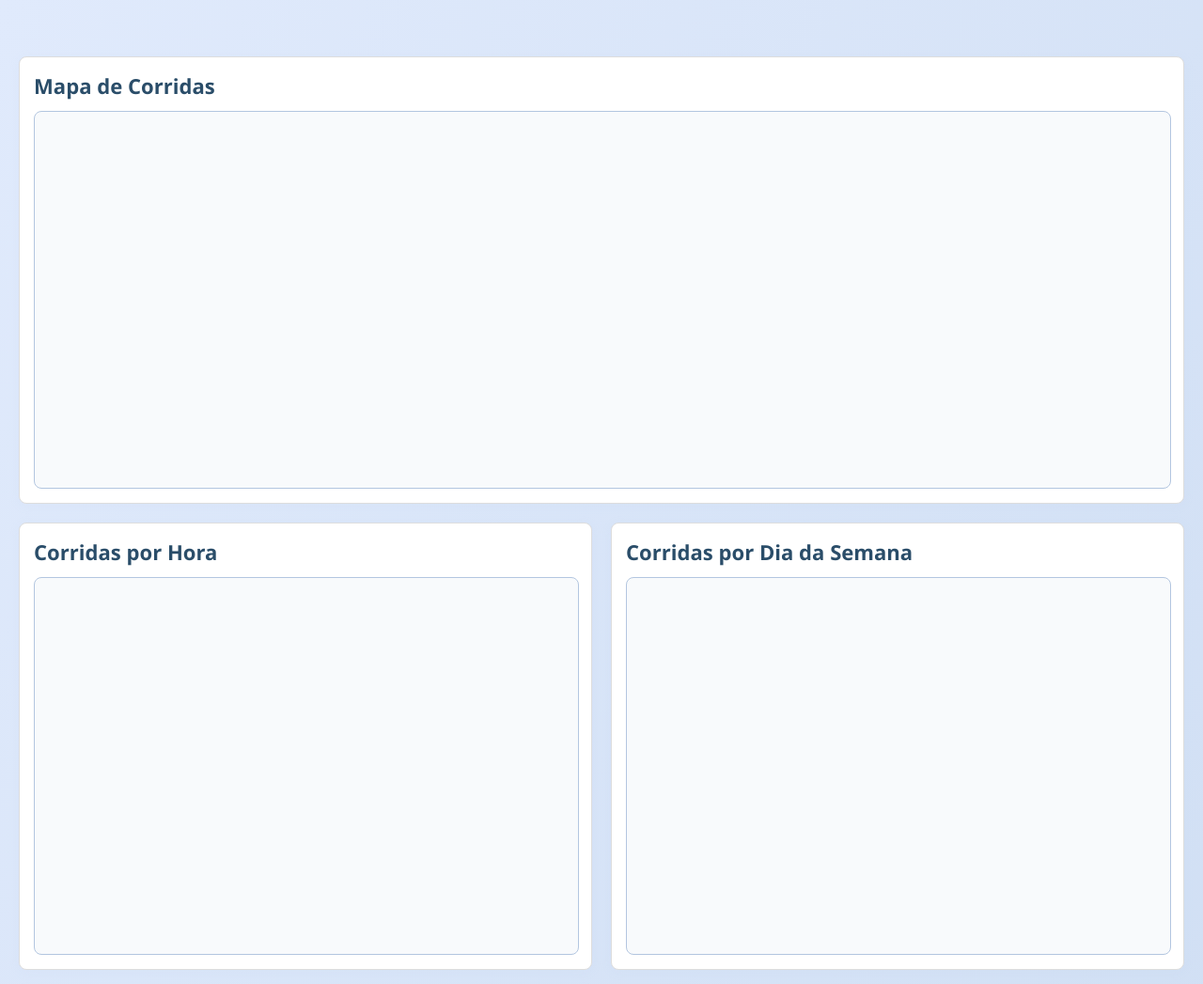
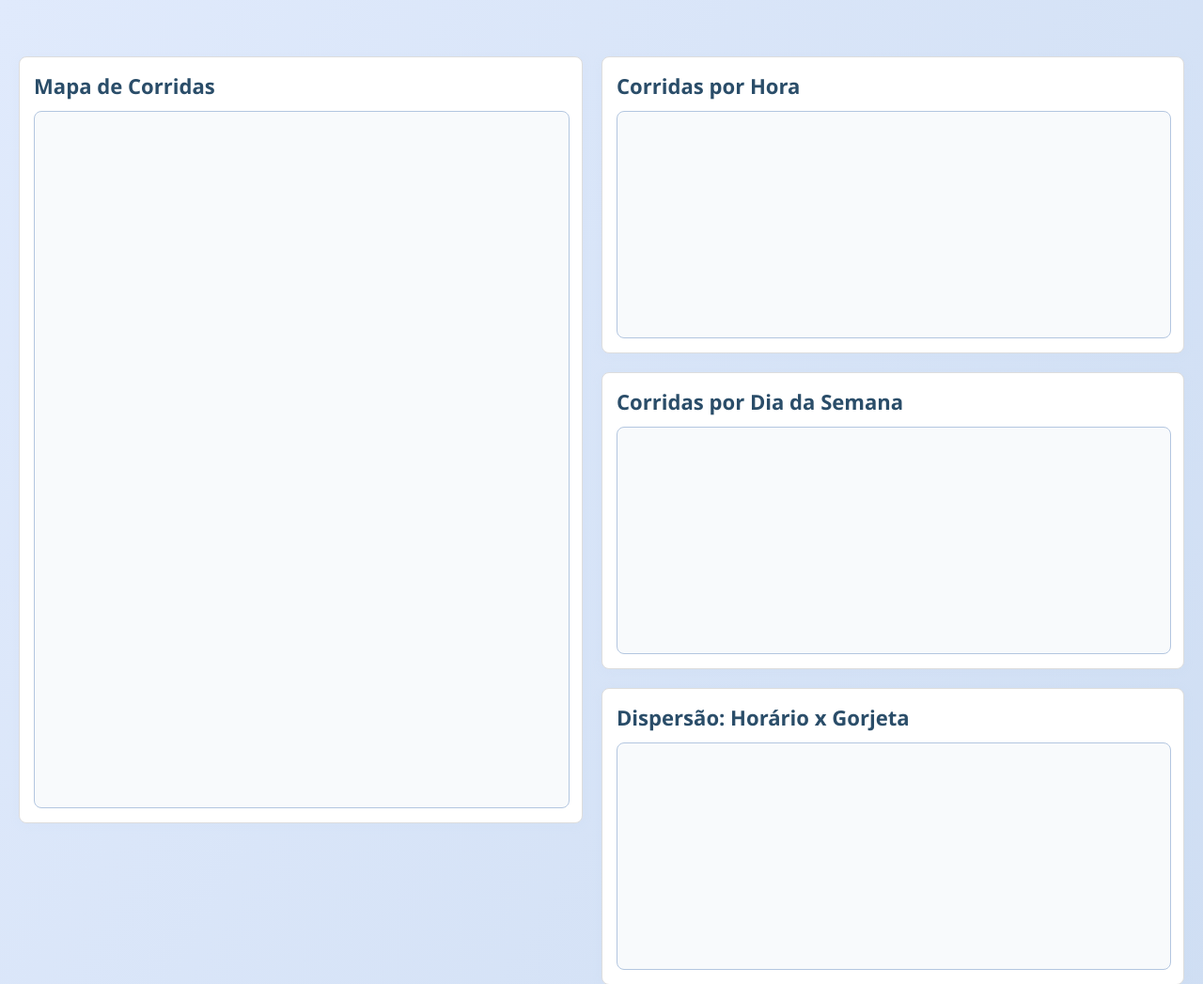
Before and after one commit to mauvernaz/trab-vis-2, a website built with Vite: page index.html in a window 1280 px wide. Shown: the top 1047 px of the page at 94% size. Built offline with nearby package versions, Linux system fonts and the light colour scheme; what @duckdb/duckdb-wasm would draw is missing.

Commit message:
edit layout

```diff
--- a/index.css
+++ b/index.css
@@ -10,15 +10,31 @@ body {
 
 #dashboard {
   display: grid;
-  grid-template-columns: 1fr 1fr;
+  grid-template-columns: 600px 1fr;
+  grid-template-rows: repeat(3, auto);
   gap: 20px;
   max-width: 1400px;
   margin: 40px auto;
   padding: 20px;
+  align-items: start;
 }
 
+/* Novo layout dos containers */
 #map-chart {
-  grid-column: 1 / 3;
+  grid-column: 1;
+  grid-row: 1 / span 3;
+}
+#line-chart {
+  grid-column: 2;
+  grid-row: 1;
+}
+#bar-chart {
+  grid-column: 2;
+  grid-row: 2;
+}
+#scatter-plot {
+  grid-column: 2;
+  grid-row: 3;
 }
 
 .chart-container {
@@ -41,11 +57,16 @@ body {
 
 .chart-container svg {
   width: 100%;
-  height: 400px;
+  height: 240px;
   display: block;
   background: #f8fafc;
   border-radius: 8px;
   border: 1px solid #b3c6e0;
+}
+
+#map-chart svg {
+  height: 740px;
+  max-height: 740px;
 }
 
 circle {
```
